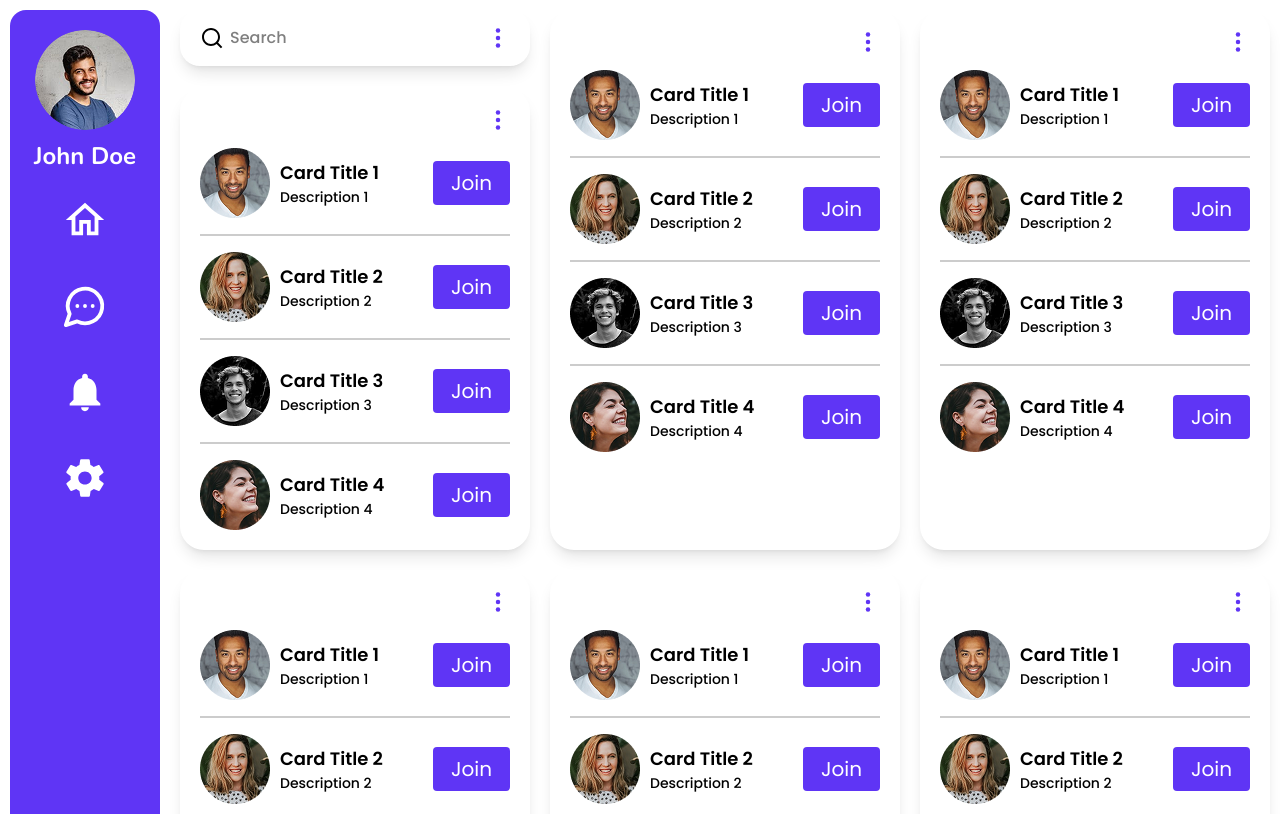
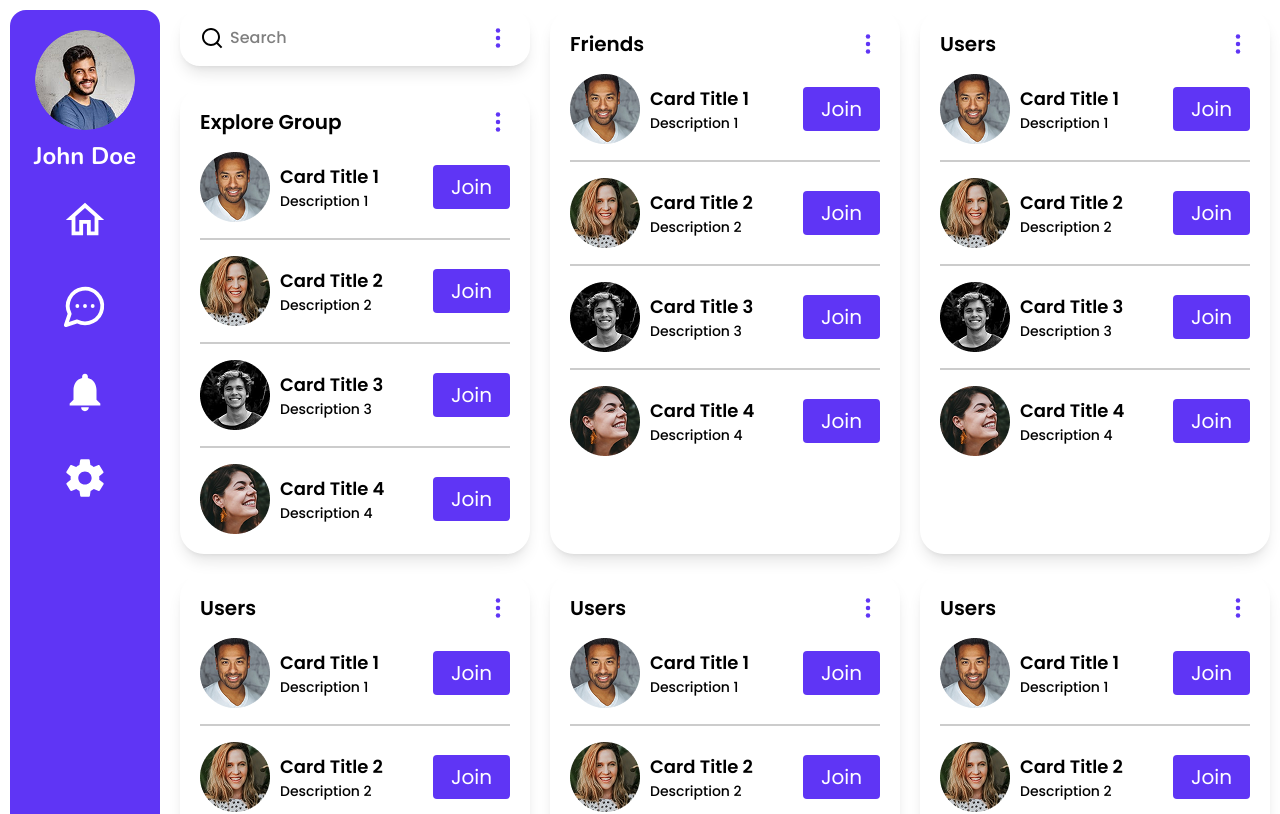
Before and after one commit to shakib97itis/chat-app, a React (Vite) app: page / in a window 1280 px wide. Shown: the top 814 px of the page. Built offline with nearby package versions, Linux system fonts and the light colour scheme.

Commit message:
feat(Dashboard): add search functionality to DashboardCard and create DashboardCardContainer component

```diff
--- a/src/components/DashboardCard/DashboardCard.jsx
+++ b/src/components/DashboardCard/DashboardCard.jsx
@@ -1,8 +1,9 @@
-import React from "react";
 import { IoEllipsisVertical } from "react-icons/io5";
 import DashboardCardItem from "./DashboardCardItem";
+import Search from "../common/search/Search";
+import { useState } from "react";
 
-const DashboardCard = ({ cardTitle }) => {
+const DashboardCard = ({ cardTitle, searchVisible = false }) => {
   const groupList = [
     {
       id: 1, // unique id of the card
@@ -34,23 +35,43 @@ const DashboardCard = ({ cardTitle }) => {
     },
   ];
 
+  // eslint-disable-next-line no-unused-vars
+  const [isSearchVisible, setIsSearchVisible] = useState(searchVisible);
+
   return (
+    <>
+      <div className="grow items-stretch grid">
+        {isSearchVisible && <Search />}
+        {/* Dashboard Card Header */}
         <div className="rounded-3xl px-[20px] py-[20px] shadow-lg">
           <div className="flex items-center justify-between">
-        <h2 className="font-secondary text-xl font-semibold">{cardTitle}</h2>
+            <h2 className="font-secondary text-xl font-semibold">
+              {cardTitle}
+            </h2>
             <button className="cursor-pointer text-2xl text-primary">
               <IoEllipsisVertical />
             </button>
           </div>
+
           {/* Dashboard Card List */}
           <ul>
             {groupList.map((item, index, arr) => {
               const isLastItem = index === arr.length - 1;
 
-          return <DashboardCardItem key={item.id} isLastItem={isLastItem} listTitle={item.title} listDescription={item.description} listImgUrl={item.imageUrl} />;
+              return (
+                <DashboardCardItem
+                  key={item.id}
+                  isLastItem={isLastItem}
+                  listTitle={item.title}
+                  listDescription={item.description}
+                  listImgUrl={item.imageUrl}
+                />
+              );
             })}
           </ul>
         </div>
+      </div>
+    </>
   );
 };
 
--- a/src/pages/home/Home.jsx
+++ b/src/pages/home/Home.jsx
@@ -14,32 +14,12 @@ const Home = () => {
         <Navigation />
         {/* Dashboard content */}
         <main className="grid w-full gap-[20px] lg:grid-cols-2 xl:grid-cols-3">
-          <div className="">
-            <div>
-              {/* <div className="relative mb-[22px] rounded-[20px] shadow-lg">
-                <input
-                  className="w-full rounded-3xl px-[20px] py-[16px] ps-[50px] font-secondary text-base font-medium"
-                  type="text"
-                  placeholder="Search"
-                  name="search"
-                  id="search"
-                />
-                <span className="absolute top-1/2 left-[20px] -translate-y-1/2 text-2xl">
-                  <RiSearchLine />
-                </span>
-                <span className="absolute top-1/2 right-[20px] -translate-y-1/2 text-2xl text-primary">
-                  <IoEllipsisVertical />
-                </span>
-              </div> */}
-              <Search />
-              <DashboardCard listTitle={"Explore Group"} />
-            </div>
-          </div>
-          <DashboardCard listTitle={"Friends"} />
-          <DashboardCard listTitle={"Users"} />
-          <DashboardCard listTitle={"Users"} />
-          <DashboardCard listTitle={"Users"} />
-          <DashboardCard listTitle={"Users"} />
+          <DashboardCard cardTitle={"Explore Group"} searchVisible={true} />
+          <DashboardCard cardTitle={"Friends"} />
+          <DashboardCard cardTitle={"Users"} />
+          <DashboardCard cardTitle={"Users"} />
+          <DashboardCard cardTitle={"Users"} />
+          <DashboardCard cardTitle={"Users"} />
         </main>
       </div>
     </Container>
```
Also changed, not shown: src/components/DashboardCard/DashboardCardContainer.jsx (added). Lines whose indentation alone changed are shown as unchanged.
